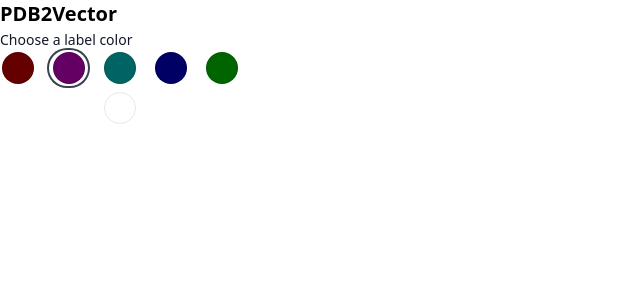
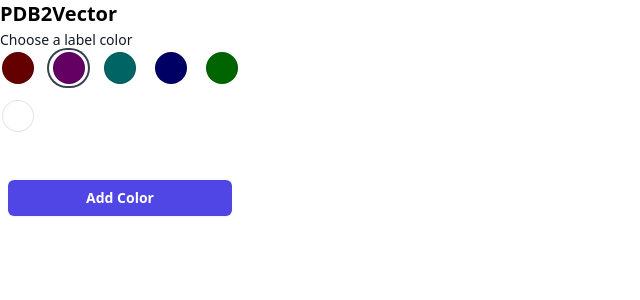
Before and after one commit to bioicons/pdb2vector, a Vue app: page / in a window 1280 px wide. Shown: the top 300 px of the page, without its empty margins (0-640 px from the left). Built offline with nearby package versions, Linux system fonts and the light colour scheme.

Commit message:
style button

```diff
--- a/src/components/ColorPicker.vue
+++ b/src/components/ColorPicker.vue
@@ -11,7 +11,9 @@
     </div>
   </RadioGroup>
   <div class="relative flex cursor-pointer items-center justify-center rounded-full p-2">
-    <button aria-hidden="true" class="h-8 w-8 rounded-full border border-black border-opacity-10" @click="addCustomColor()"/>
+    <button class="mt-10 block w-full rounded-md bg-indigo-600 px-3 py-2 text-center text-sm font-semibold text-white shadow-sm hover:bg-indigo-500 focus-visible:outline focus-visible:outline-2 focus-visible:outline-offset-2 focus-visible:outline-indigo-600" @click="addCustomColor()">
+      Add Color
+    </button>
   </div>
 </div>
 </template>
@@ -23,7 +25,7 @@ import { RadioGroup, RadioGroupLabel, RadioGroupOption } from '@headlessui/vue'
 const defaultColors = [[100, 0, 0], [100, 0, 100], [0, 100, 100], [0, 0, 100], [0, 100, 0]]
 const space = " "
 
-const customColors = [
+const customColors = [ [256,256,256]
 ]
 
 const addCustomColor = () => {
```
